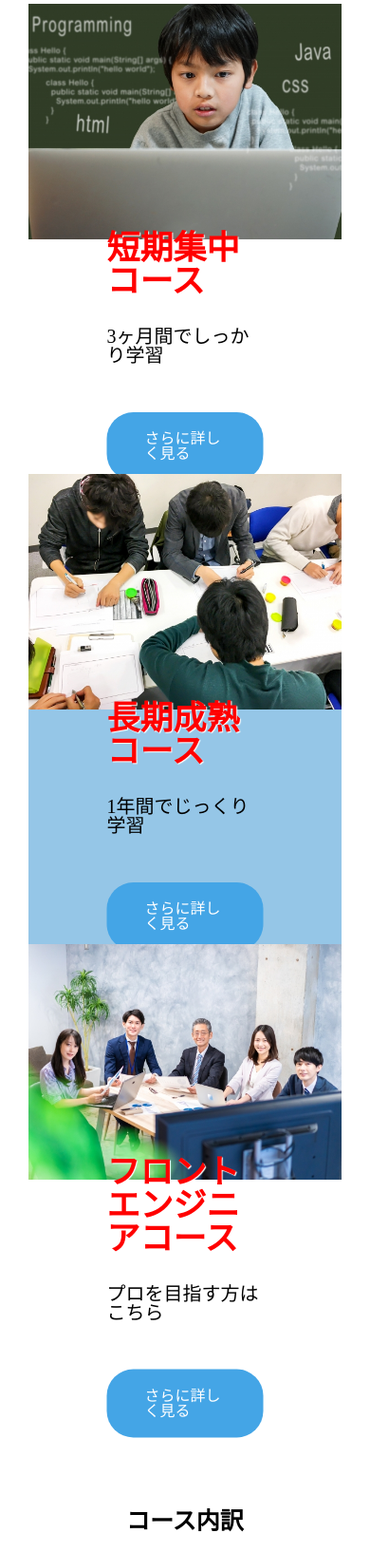
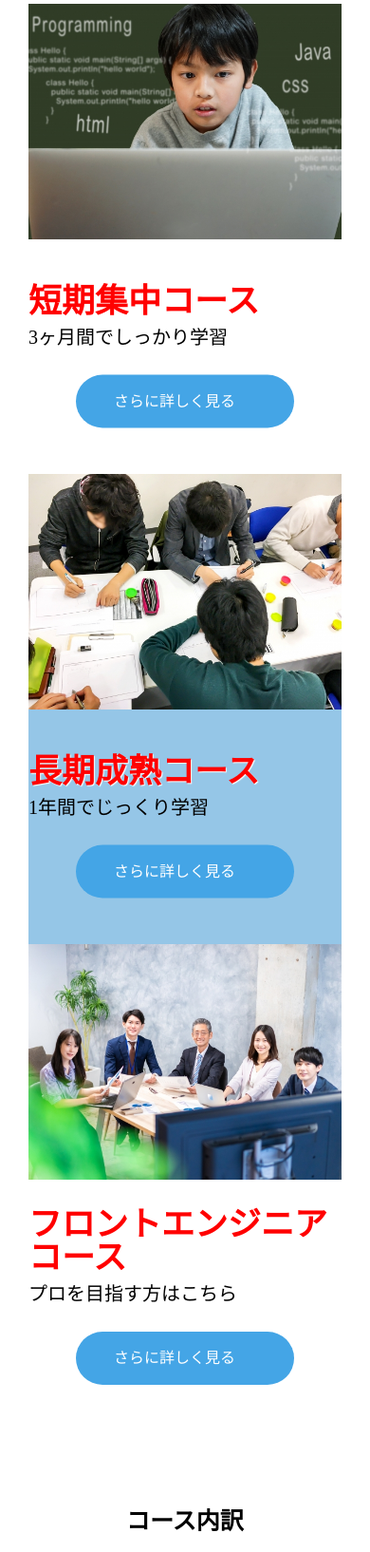
Before and after one commit to Kosuke78/school_kakuu, a PHP site: page /index.html in a window 390 px wide. Shown: the part 2661-4295 px from the top of the page at 95% size. Run offline with PHP 8.4, Linux system fonts and the light colour scheme.

Commit message:
1/20完成

```diff
--- a/css/style.css
+++ b/css/style.css
@@ -620,6 +620,8 @@ style 属性 {
     padding: 20px 40px;
     border-radius: 28px;
     text-decoration: none;
+    width: 300px;
+    margin: 0 auto;
 }
 .course-item .course-item-content p:nth-of-type(1) {
     text-shadow: 1px 1px 1px #ffffff;
@@ -764,6 +766,19 @@ style 属性 {
     .course-content-inner:nth-of-type(2) .course-item:nth-of-type(1) {
         order: 0;
     }
+    .course-item-content {
+        width: 100%;
+    }
+    .course-item-content p:nth-of-type(1) {
+        margin-bottom: 10px;
+    }
+    .course-item-content p:nth-of-type(2) {
+        margin-bottom: 30px;
+    }
+    .more-btn {
+        width: 150px;
+        margin: 0 auto;
+    }
     .table {
         width: 483px;
     }
```
